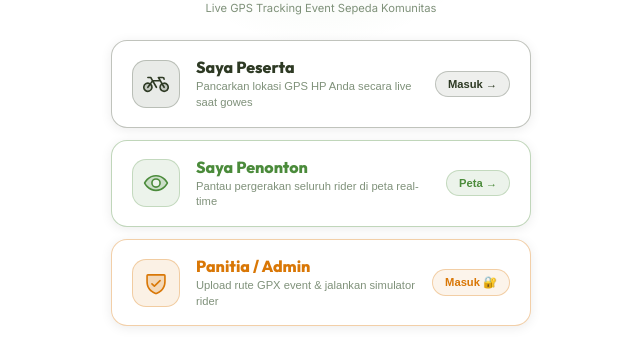
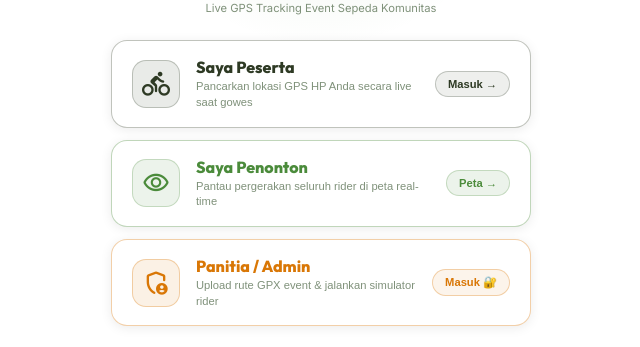
Before and after one commit to kruzx95/live-tracking, a React (Vite) app: page / in a window 1280 px wide. Shown: the part 271-618 px from the top of the page, without its empty margins (319-959 px from the left). Built offline with nearby package versions, Linux system fonts and the light colour scheme; what mqtt would draw is missing.

Commit message:
refactor: replace Phosphor icons and emoji-based iconography with a centralized MaterialIcon component system

```diff
--- a/index.html
+++ b/index.html
@@ -15,10 +15,11 @@
     <!-- Leaflet CSS -->
     <link rel="stylesheet" href="https://unpkg.com/leaflet@1.9.4/dist/leaflet.css" />
 
-    <!-- Google Fonts: Inter + Outfit -->
+    <!-- Google Fonts: Inter + Outfit + Material Symbols Rounded -->
     <link rel="preconnect" href="https://fonts.googleapis.com" />
     <link rel="preconnect" href="https://fonts.gstatic.com" crossorigin />
     <link href="https://fonts.googleapis.com/css2?family=Inter:wght@300;400;500;600;700&family=Outfit:wght@400;600;700;800&family=JetBrains+Mono:wght@400;600&display=swap" rel="stylesheet" />
+    <link rel="stylesheet" href="https://fonts.googleapis.com/css2?family=Material+Symbols+Rounded:opsz,wght,FILL,GRAD@20..48,100..700,0..1,-50..200" />
 
     <link rel="icon" type="image/svg+xml" href="/favicon.svg" />
     <title>CycloTrack — Community Live Tracking</title>
--- a/src/components/BackgroundGPSGuideModal.jsx
+++ b/src/components/BackgroundGPSGuideModal.jsx
@@ -1,9 +1,5 @@
-/**
- * BackgroundGPSGuideModal.jsx
- * Modal Panduan Optimasi GPS HP saat Layar Terkunci / Dimasukkan Kantong Jersey
- */
-
 import { useState, useEffect } from 'react';
+import MaterialIcon from './MaterialIcon';
 
 export default function BackgroundGPSGuideModal({ isOpen, onClose }) {
   const [activeTab, setActiveTab] = useState('android'); // 'android', 'samsung', 'xiaomi', 'ios'
@@ -68,22 +64,24 @@ export default function BackgroundGPSGuideModal({ isOpen, onClose }) {
             width: 32, height: 32,
             borderRadius: '50%',
             cursor: 'pointer',
-            fontSize: '14px',
             display: 'flex', alignItems: 'center', justifyContent: 'center',
           }}
           title="Tutup Modal"
         >
-          ✖
+          <MaterialIcon name="close" size={18} />
         </button>
 
         {/* Header Modal */}
         <div style={{ textAlign: 'center', marginBottom: 'var(--space-4)' }}>
-          <div style={{ fontSize: '28px', marginBottom: '4px' }}>🔋🚴</div>
+          <div style={{ display: 'flex', justifyContent: 'center', alignItems: 'center', gap: 6, marginBottom: '6px', color: 'var(--clr-brand)' }}>
+            <MaterialIcon name="battery_charging_full" size={32} />
+            <MaterialIcon name="directions_bike" size={32} />
+          </div>
           <div style={{ fontSize: 'var(--text-lg)', fontWeight: 800, color: 'var(--clr-text-primary)' }}>
             Tips GPS Layar Mati (Kantong Jersey)
           </div>
           <div style={{ fontSize: 'var(--text-xs)', color: 'var(--clr-text-secondary)', marginTop: '2px' }}>
-            Agar lacak lokasi tetap akurat & tidak mati saat layar HP dikunci
+            Agar lacak lokasi tetap akurat &amp; tidak mati saat layar HP dikunci
           </div>
         </div>
 
@@ -92,16 +90,19 @@ export default function BackgroundGPSGuideModal({ isOpen, onClose }) {
           <div
             style={{
               padding: 'var(--space-3)',
-              background: batteryLevel < 20 ? 'rgba(239,68,68,0.15)' : 'rgba(74,222,128,0.12)',
-              border: `1px solid ${batteryLevel < 20 ? '#ef4444' : '#4ade80'}44`,
+              background: batteryLevel < 20 ? 'rgba(239,68,68,0.15)' : 'rgba(75,139,59,0.12)',
+              border: `1px solid ${batteryLevel < 20 ? '#ef4444' : 'var(--clr-brand)'}44`,
               borderRadius: 'var(--radius-md)',
               marginBottom: 'var(--space-4)',
               display: 'flex', alignItems: 'center', justifyContent: 'space-between',
               fontSize: 'var(--text-xs)',
             }}
           >
-            <span style={{ fontWeight: 600 }}>🔋 Status Baterai HP Anda:</span>
-            <span style={{ fontWeight: 800, color: batteryLevel < 20 ? '#ef4444' : '#4ade80', fontFamily: 'var(--font-mono)' }}>
+            <div style={{ display: 'flex', alignItems: 'center', gap: 6, fontWeight: 600 }}>
+              <MaterialIcon name="battery_5_bar" size={18} color={batteryLevel < 20 ? '#ef4444' : 'var(--clr-brand)'} />
+              <span>Status Baterai HP Anda:</span>
+            </div>
+            <span style={{ fontWeight: 800, color: batteryLevel < 20 ? '#ef4444' : 'var(--clr-brand)', fontFamily: 'var(--font-mono)' }}>
               {batteryLevel}%
             </span>
           </div>
@@ -111,7 +112,7 @@ export default function BackgroundGPSGuideModal({ isOpen, onClose }) {
         <div
           style={{
             padding: 'var(--space-3) var(--space-4)',
-            background: 'rgba(0, 114, 255, 0.1)',
+            background: 'rgba(75, 139, 59, 0.08)',
             borderLeft: '4px solid var(--clr-brand)',
             borderRadius: 'var(--radius-sm)',
             fontSize: 'var(--text-xs)',
@@ -120,7 +121,7 @@ export default function BackgroundGPSGuideModal({ isOpen, onClose }) {
             lineHeight: 1.5,
           }}
         >
-          💡 <b>Fitur Wake Lock Otomatis</b> di CycloTrack berusaha menjaga layar tetap aktif. Namun agar aman saat ditaruh di kantong jersey, pastikan Penghemat Baterai tidak mematikan browser Chrome/Safari Anda.
+          <b>Fitur Wake Lock Otomatis</b> di CycloTrack berusaha menjaga layar tetap aktif. Namun agar aman saat ditaruh di kantong jersey, pastikan Penghemat Baterai tidak mematikan browser Chrome/Safari Anda.
         </div>
 
         {/* Tab Merk HP */}
--- a/src/components/MainApp.jsx
+++ b/src/components/MainApp.jsx
@@ -4,7 +4,7 @@
  */
 
 import { useState, useEffect, useCallback, useRef } from 'react';
-import { Bicycle, Eye, GearSix, MapPin, Rows, SquaresFour, Lightning } from '@phosphor-icons/react';
+import MaterialIcon from './MaterialIcon';
 import LiveMap from './LiveMap';
 import RiderTracker from './RiderTracker';
 import SpectatorDashboard from './SpectatorDashboard';
@@ -28,15 +28,15 @@ const ROLE_DEFAULT_MODE = {
 };
 
 const ROLE_BADGE = {
-  rider:     { label: 'Peserta',  color: '#2E3A24', bg: 'rgba(46,58,36,0.1)',    emoji: '🚴' },
-  spectator: { label: 'Penonton', color: '#4B8B3B', bg: 'rgba(75,139,59,0.1)',   emoji: '👁️' },
-  admin:     { label: 'Admin',    color: '#D97706', bg: 'rgba(217,119,6,0.1)',   emoji: '⚙️' },
+  rider:     { label: 'Peserta',  color: '#2E3A24', bg: 'rgba(46,58,36,0.1)',    icon: 'directions_bike' },
+  spectator: { label: 'Penonton', color: '#4B8B3B', bg: 'rgba(75,139,59,0.1)',   icon: 'visibility' },
+  admin:     { label: 'Admin',    color: '#D97706', bg: 'rgba(217,119,6,0.1)',   icon: 'admin_panel_settings' },
 };
 
 const ALL_TABS = [
-  { key: MODES.RIDER,     label: 'Rider',     shortLabel: 'Rider',  id: 'tab-rider',     roles: ['rider', 'admin'],                icon: Bicycle },
-  { key: MODES.SPECTATOR, label: 'Spectator', shortLabel: 'Live',   id: 'tab-spectator', roles: ['rider', 'spectator', 'admin'],   icon: Eye },
-  { key: MODES.ORGANISER, label: 'Admin',     shortLabel: 'Admin',  id: 'tab-organiser', roles: ['admin'],                         icon: GearSix },
+  { key: MODES.RIDER,     label: 'Rider',     shortLabel: 'Rider',  id: 'tab-rider',     roles: ['rider', 'admin'],                icon: 'directions_bike' },
+  { key: MODES.SPECTATOR, label: 'Spectator', shortLabel: 'Live',   id: 'tab-spectator', roles: ['rider', 'spectator', 'admin'],   icon: 'visibility' },
+  { key: MODES.ORGANISER, label: 'Admin',     shortLabel: 'Admin',  id: 'tab-organiser', roles: ['admin'],                         icon: 'settings' },
 ];
 
 const DEMO_RIDERS = [
@@ -321,7 +321,7 @@ export default function MainApp({ userRole, onChangeRole }) {
             onClick={() => setShowQRModal(true)}
             title="Tampilkan QR Code & Bagikan Link Live Event"
           >
-            <span>📱</span>
+            <MaterialIcon name="qr_code_2" size={16} />
             <span className="share-label">Bagikan</span>
           </button>
 
@@ -337,19 +337,19 @@ export default function MainApp({ userRole, onChangeRole }) {
               color: roleBadge.color,
             }}
           >
-            <span>{roleBadge.emoji}</span>
+            <MaterialIcon name={roleBadge.icon} size={16} />
             <span className="role-label">{roleBadge.label}</span>
           </button>
 
           {/* Mode Navigation Tabs */}
           <nav className="topbar-mode-tabs" aria-label="Mode navigasi">
-            {allowedTabs.map(({ key, label, shortLabel, id, icon: TabIcon }) => (
+            {allowedTabs.map(({ key, label, shortLabel, id, icon }) => (
               <button
                 key={key} id={id}
                 className={`mode-tab ${mode === key ? 'active' : ''}`}
                 onClick={() => setMode(key)}
               >
-                <TabIcon size={14} weight="bold" />
+                <MaterialIcon name={icon} size={16} />
                 <span className="tab-full-label">{label}</span>
                 <span className="tab-short-label">{shortLabel}</span>
               </button>
@@ -412,9 +412,9 @@ export default function MainApp({ userRole, onChangeRole }) {
         <aside className="side-panel">
           <div className="panel-header">
             <h3>
-              {mode === MODES.RIDER     && <span style={{ display:'flex', alignItems:'center', gap:6 }}><Bicycle size={14} weight="bold" /> Rider Panel</span>}
-              {mode === MODES.SPECTATOR && <span style={{ display:'flex', alignItems:'center', gap:6 }}><Eye size={14} weight="bold" /> Live Leaderboard</span>}
-              {mode === MODES.ORGANISER && <span style={{ display:'flex', alignItems:'center', gap:6 }}><GearSix size={14} weight="bold" /> Panel Admin</span>}
+              {mode === MODES.RIDER     && <span style={{ display:'flex', alignItems:'center', gap:6 }}><MaterialIcon name="directions_bike" size={18} /> Rider Panel</span>}
+              {mode === MODES.SPECTATOR && <span style={{ display:'flex', alignItems:'center', gap:6 }}><MaterialIcon name="visibility" size={18} /> Live Leaderboard</span>}
+              {mode === MODES.ORGANISER && <span style={{ display:'flex', alignItems:'center', gap:6 }}><MaterialIcon name="settings" size={18} /> Panel Admin</span>}
             </h3>
             {mode === MODES.SPECTATOR && (
               <span style={{ fontSize: 'var(--text-xs)', color: 'var(--clr-text-muted)', fontFamily: 'var(--font-mono)' }}>
@@ -923,7 +923,7 @@ export default function MainApp({ userRole, onChangeRole }) {
           className={`mobile-view-btn ${mobileViewMode === 'map' ? 'active' : ''}`}
           onClick={() => handleSwitchMobileView('map')}
         >
-          <span className="nav-icon"><MapPin size={20} weight="duotone" /></span>
+          <span className="nav-icon"><MaterialIcon name="map" size={22} /></span>
           <span>Peta</span>
         </button>
 
@@ -933,7 +933,7 @@ export default function MainApp({ userRole, onChangeRole }) {
           className={`mobile-view-btn nav-center ${mobileViewMode === 'split' ? 'active' : ''}`}
           onClick={() => handleSwitchMobileView('split')}
         >
-          <span className="nav-icon"><Lightning size={22} weight="duotone" /></span>
+          <span className="nav-icon"><MaterialIcon name="splitscreen" size={22} /></span>
           <span>Split</span>
         </button>
 
@@ -944,7 +944,7 @@ export default function MainApp({ userRole, onChangeRole }) {
           onClick={() => handleSwitchMobileView('panel')}
         >
           <span className="nav-icon">
-            {mode === MODES.ORGANISER ? <GearSix size={20} weight="duotone" /> : mode === MODES.RIDER ? <Bicycle size={20} weight="duotone" /> : <Rows size={20} weight="duotone" />}
+            <MaterialIcon name={mode === MODES.ORGANISER ? 'settings' : mode === MODES.RIDER ? 'directions_bike' : 'leaderboard'} size={22} />
           </span>
           <span>
             {mode === MODES.ORGANISER ? 'Admin' : mode === MODES.RIDER ? 'Rider' : 'Board'}
--- /dev/null
+++ b/src/components/MaterialIcon.jsx
@@ -0,0 +1,39 @@
+/**
+ * MaterialIcon.jsx
+ * Reusable Google Material Symbols / Material Rounded Icon component
+ * Matches Icons8 Material Rounded design
+ */
+
+export default function MaterialIcon({
+  name,
+  size = 20,
+  fill = false,
+  weight = 400,
+  grade = 0,
+  opticalSize = 24,
+  color,
+  className = '',
+  style = {},
+  ...props
+}) {
+  const fontVariation = `'FILL' ${fill ? 1 : 0}, 'wght' ${weight}, 'GRAD' ${grade}, 'opsz' ${opticalSize}`;
+  const sizePx = typeof size === 'number' ? `${size}px` : size;
+
+  return (
+    <span
+      className={`material-symbols-rounded ${className}`.trim()}
+      style={{
+        fontSize: sizePx,
+        width: sizePx,
+        height: sizePx,
+        color: color || 'inherit',
+        fontVariationSettings: fontVariation,
+        ...style,
+      }}
+      aria-hidden="true"
+      {...props}
+    >
+      {name}
+    </span>
+  );
+}
--- a/src/components/RoleGate.jsx
+++ b/src/components/RoleGate.jsx
@@ -8,7 +8,7 @@
  */
 
 import { useState, useEffect } from 'react';
-import { Bicycle, Eye, Lock, ShieldCheck } from '@phosphor-icons/react';
+import MaterialIcon from './MaterialIcon';
 import PWAInstallBanner from './PWAInstallBanner';
 import CycloTrackLogo from './CycloTrackLogo';
 import { engine } from '../utils/realtimeEngine';
@@ -141,7 +141,7 @@ export default function RoleGate({ onSelectRole }) {
             flexShrink: 0,
             color: '#2E3A24',
           }}>
-            <Bicycle size={26} weight="duotone" />
+            <MaterialIcon name="directions_bike" size={28} />
           </div>
           <div style={{ flex: 1, minWidth: 0 }}>
             <div style={{ fontSize: 'var(--text-md)', fontWeight: 800, fontFamily: 'var(--font-display)', color: 'var(--clr-accent)', marginBottom: 2 }}>
@@ -189,7 +189,7 @@ export default function RoleGate({ onSelectRole }) {
             flexShrink: 0,
             color: '#4B8B3B',
           }}>
-            <Eye size={26} weight="duotone" />
+            <MaterialIcon name="visibility" size={28} />
           </div>
           <div style={{ flex: 1, minWidth: 0 }}>
             <div style={{ fontSize: 'var(--text-md)', fontWeight: 800, fontFamily: 'var(--font-display)', color: 'var(--clr-brand)', marginBottom: 2 }}>
@@ -237,7 +237,7 @@ export default function RoleGate({ onSelectRole }) {
             flexShrink: 0,
             color: '#D97706',
           }}>
-            <ShieldCheck size={26} weight="duotone" />
+            <MaterialIcon name="admin_panel_settings" size={28} />
           </div>
           <div style={{ flex: 1, minWidth: 0 }}>
             <div style={{ fontSize: 'var(--text-md)', fontWeight: 800, fontFamily: 'var(--font-display)', color: 'var(--clr-warning)', marginBottom: 2 }}>
@@ -286,8 +286,8 @@ export default function RoleGate({ onSelectRole }) {
             animation: pinShake ? 'shake 0.4s ease' : 'fade-in 0.3s ease',
             boxShadow: 'var(--shadow-lg)',
           }}>
-            <div style={{ fontSize: '2.4rem', marginBottom: 'var(--space-2)' }}>
-              <ShieldCheck size={40} weight="duotone" color="#D97706" />
+            <div style={{ display: 'flex', justifyContent: 'center', marginBottom: 'var(--space-2)' }}>
+              <MaterialIcon name="admin_panel_settings" size={44} color="#D97706" />
             </div>
             <h2 style={{ fontFamily: 'var(--font-display)', fontSize: 'var(--text-lg)', fontWeight: 800, marginBottom: 4 }}>
               Akses Admin / Panitia
--- a/src/index.css
+++ b/src/index.css
@@ -146,6 +146,29 @@ h1, h2, h3, h4 {
 .font-display { font-family: var(--font-display); }
 .font-bold    { font-weight: 700; }
 .font-semibold { font-weight: 600; }
+
+/* ── Material Symbols Rounded ─────────────────────── */
+.material-symbols-rounded {
+  font-family: 'Material Symbols Rounded';
+  font-weight: normal;
+  font-style: normal;
+  font-size: 24px;
+  line-height: 1;
+  letter-spacing: normal;
+  text-transform: none;
+  display: inline-flex;
+  align-items: center;
+  justify-content: center;
+  white-space: nowrap;
+  word-wrap: normal;
+  direction: ltr;
+  -webkit-font-smoothing: antialiased;
+  -moz-osx-font-smoothing: grayscale;
+  text-rendering: optimizeLegibility;
+  font-feature-settings: 'liga';
+  user-select: none;
+  vertical-align: middle;
+}
 
 /* ── Scrollbar ────────────────────────────────────── */
 ::-webkit-scrollbar {
```
Also changed, not shown: src/components/OfflineStatusBanner.jsx (+11 -10 lines), src/components/PWAInstallBanner.jsx (+6 -4 lines), src/components/QRCodeModal.jsx (+13 -15 lines), src/components/ReplayControls.jsx (+27 -11 lines), src/components/RiderTracker.jsx (+18 -13 lines), src/components/SpectatorDashboard.jsx (+16 -12 lines).
